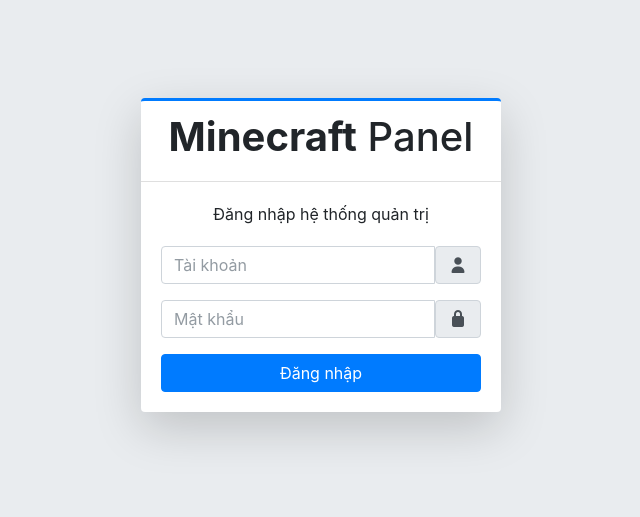
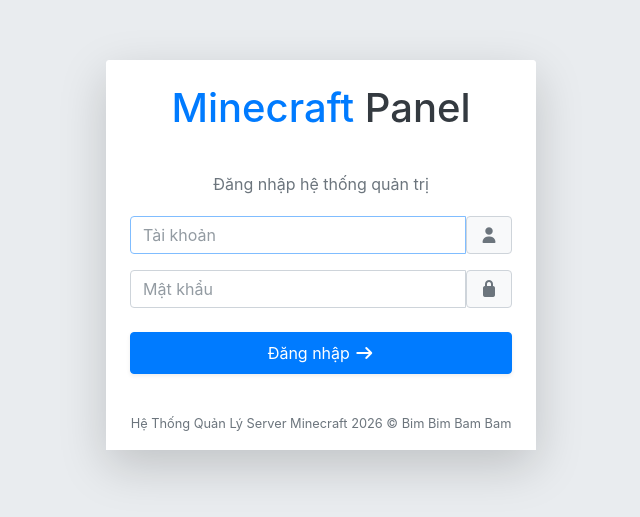
Before and after one commit to ltlanc4/minecraft-website, a React (Create React App) app in the folder website/: page / in a window 1280 px wide. Shown: the part 145-662 px from the top of the page, without its empty margins (319-959 px from the left). Built offline with nearby package versions, Linux system fonts and the light colour scheme.

Commit message:
Update: Login Failed Notification, User Must Have Permission To Login

```diff
--- a/website/src/api/axiosClient.js
+++ b/website/src/api/axiosClient.js
@@ -1,8 +1,8 @@
 import axios from 'axios';
-import Swal from 'sweetalert2'; // Import thêm Swal để hiện thông báo đẹp
+import Swal from 'sweetalert2';
 
 const axiosClient = axios.create({
-  baseURL: 'http://localhost:5000/api', // Đảm bảo đúng cổng Backend
+  baseURL: 'http://localhost:5000/api',
   headers: { 'Content-Type': 'application/json' },
 });
 
@@ -17,33 +17,43 @@ axiosClient.interceptors.response.use(
   async (err) => {
     const originalConfig = err.config;
 
-    // --- XỬ LÝ LỖI RATE LIMIT (MỚI THÊM) ---
+    // --- QUAN TRỌNG: NẾU ĐANG ĐĂNG NHẬP THÌ BỎ QUA INTERCEPTOR ---
+    // Để Login.jsx tự hiện thông báo lỗi, không được reload trang ở đây
+    if (originalConfig.url === '/login' || originalConfig.url.includes('login')) {
+        return Promise.reject(err);
+    }
+    // -------------------------------------------------------------
+
+    // Xử lý Rate Limit (429)
     if (err.response && err.response.status === 429) {
        Swal.fire({
          icon: 'warning',
          title: 'Thao tác quá nhanh!',
-         text: 'Bạn đang gửi quá nhiều yêu cầu. Vui lòng đợi một chút.',
+         text: 'Vui lòng đợi một chút.',
          timer: 5000
        });
        return Promise.reject(err);
     }
-    // ---------------------------------------
 
-    // XỬ LÝ HẾT HẠN TOKEN (GIỮ NGUYÊN)
+    // Xử lý Token hết hạn (403) - CHỈ ÁP DỤNG KHI KHÔNG PHẢI LÀ LOGIN
     if (err.response?.status === 403 && !originalConfig._retry) {
       originalConfig._retry = true;
       try {
         const refreshToken = localStorage.getItem('refreshToken');
+        // Nếu không có refresh token thì thôi, không gọi api refresh làm gì
+        if (!refreshToken) throw new Error("No refresh token");
+
         const res = await axios.post('http://localhost:5000/api/refresh', { refreshToken });
         localStorage.setItem('accessToken', res.data.accessToken);
         originalConfig.headers.Authorization = `Bearer ${res.data.accessToken}`;
         return axiosClient(originalConfig);
       } catch (_error) {
         localStorage.clear();
-        window.location.href = '/';
+        window.location.href = '/'; // Đá về trang login
         return Promise.reject(_error);
       }
     }
+
     return Promise.reject(err);
   }
 );
--- a/website/src/components/Dashboard.jsx
+++ b/website/src/components/Dashboard.jsx
@@ -61,7 +61,7 @@ const Dashboard = ({ onNavigate }) => {
           <div className="row">
             <div className="col-md-8">
               <div className="card shadow-sm h-100">
-                <div className="card-header border-0"><h3 className="card-title text-muted">Giám sát Tài nguyên (Live)</h3></div>
+                <div className="card-header border-0"><h3 className="card-title text-muted">Giám sát Tài nguyên</h3></div>
                 <div className="card-body"><div className="chart" style={{ height: '350px' }}><Line data={chartData} options={chartOptions} /></div></div>
               </div>
             </div>
--- a/website/src/components/Login.jsx
+++ b/website/src/components/Login.jsx
@@ -1,7 +1,7 @@
 import React, { useState } from 'react';
 import axiosClient from '../api/axiosClient';
 import Swal from 'sweetalert2';
-import { motion } from 'framer-motion'; // <--- Import này
+import { motion } from 'framer-motion';
 
 const Login = ({ onLoginSuccess }) => {
   const [username, setUsername] = useState('');
@@ -11,58 +11,124 @@ const Login = ({ onLoginSuccess }) => {
   const handleSubmit = async (e) => {
     e.preventDefault();
     setLoading(true);
+
     try {
       const response = await axiosClient.post('/login', { username, password });
+
       if (response.data.success) {
+        // --- THÀNH CÔNG ---
         localStorage.setItem('accessToken', response.data.accessToken);
         localStorage.setItem('refreshToken', response.data.refreshToken);
         localStorage.setItem('mc_user', JSON.stringify(response.data.user));
+
+        const Toast = Swal.mixin({ toast: true, position: 'top-end', showConfirmButton: false, timer: 3000, timerProgressBar: true });
+        Toast.fire({ icon: 'success', title: `Xin chào, ${response.data.user.username}!` });
+
         onLoginSuccess(response.data.user);
-        const Toast = Swal.mixin({ toast: true, position: 'top-end', showConfirmButton: false, timer: 3000 });
-        Toast.fire({ icon: 'success', title: 'Đăng nhập thành công' });
       }
     } catch (err) {
-      Swal.fire({ icon: 'error', title: 'Thất bại', text: err.response?.data?.message || 'Lỗi kết nối' });
-    } finally { setLoading(false); }
+      // --- THẤT BẠI ---
+      console.log("Login failed:", err);
+
+      let msg = "Lỗi kết nối Server!";
+
+      if (err.response) {
+          if (err.response.data && err.response.data.message) {
+              msg = err.response.data.message;
+          } else if (err.response.status === 403) {
+              msg = "Bạn không có quyền truy cập (Sai Role)!";
+          } else if (err.response.status === 401) {
+              msg = "Sai tài khoản hoặc mật khẩu!";
+          } else {
+              msg = `Lỗi máy chủ (${err.response.status})`;
+          }
+      } else if (err.request) {
+          msg = "Không thể kết nối đến Server.";
+      } else {
+          msg = err.message;
+      }
+
+      Swal.fire({
+        icon: 'error',
+        title: 'Đăng nhập thất bại',
+        text: msg,
+        confirmButtonColor: '#d33',
+        confirmButtonText: 'Thử lại'
+      });
+
+      setPassword(''); // Chỉ xóa mật khẩu, không làm gì thêm
+
+    } finally {
+      setLoading(false);
+    }
   };
 
   return (
     <div className="login-page bg-body-secondary d-flex justify-content-center align-items-center vh-100">
-      {/* Thêm motion.div bao quanh login-box */}
+      {/* motion.div này CHỈ CÓ tác dụng hiện dần (Fade In) lúc mới vào trang.
+         Tuyệt đối không có logic rung lắc (shake) nào ở đây.
+      */}
       <motion.div
         className="login-box"
-        style={{ width: '360px' }}
-        initial={{ opacity: 0, y: -50 }} // Bắt đầu: mờ và ở trên cao
-        animate={{ opacity: 1, y: 0 }}    // Kết thúc: rõ và về vị trí chuẩn
-        transition={{ duration: 0.5 }}    // Thời gian: 0.5 giây
+        style={{ width: '430px' }}
+        initial={{ opacity: 0, y: -20 }}
+        animate={{ opacity: 1, y: 0 }}
+        transition={{ duration: 0.5 }}
       >
-        <div className="card card-outline card-primary shadow-lg">
-          <div className="card-header text-center">
-            <h1 className="h1"><b>Minecraft</b> Panel</h1>
+        <div className="card card-outline card-primary shadow-lg border-0">
+          <div className="card-header text-center bg-white border-bottom-0 pt-4">
+            <h1 className="h1 fw-bold text-primary">Minecraft <span className="text-dark">Panel</span></h1>
           </div>
-          <div className="card-body">
-            <p className="login-box-msg">Đăng nhập hệ thống quản trị</p>
+          <div className="card-body px-4 pb-4">
+            <p className="login-box-msg text-muted">Đăng nhập hệ thống quản trị</p>
+
             <form onSubmit={handleSubmit}>
               <div className="input-group mb-3">
-                <input type="text" className="form-control" placeholder="Tài khoản" value={username} onChange={(e) => setUsername(e.target.value)} required />
-                <div className="input-group-text"><span className="fas fa-user"></span></div>
+                <input
+                  type="text"
+                  className="form-control"
+                  placeholder="Tài khoản"
+                  value={username}
+                  onChange={(e) => setUsername(e.target.value)}
+                  required
+                  autoFocus
+                />
+                <div className="input-group-text bg-light"><span className="fas fa-user text-secondary"></span></div>
               </div>
+
               <div className="input-group mb-3">
-                <input type="password" className="form-control" placeholder="Mật khẩu" value={password} onChange={(e) => setPassword(e.target.value)} required />
-                <div className="input-group-text"><span className="fas fa-lock"></span></div>
+                <input
+                  type="password"
+                  className="form-control"
+                  placeholder="Mật khẩu"
+                  value={password}
+                  onChange={(e) => setPassword(e.target.value)}
+                  required
+                />
+                <div className="input-group-text bg-light"><span className="fas fa-lock text-secondary"></span></div>
               </div>
-              <div className="row">
+
+              <div className="row mt-4">
                 <div className="col-12">
-                  <button type="submit" className="btn btn-primary w-100 fw-bold" disabled={loading}>
-                    {loading ? <i className="fas fa-spinner fa-spin"></i> : 'Đăng nhập'}
+                  <button type="submit" className="btn btn-primary w-100 fw-bold py-2 shadow-sm" disabled={loading}>
+                    {loading ? (
+                       <span><i className="fas fa-spinner fa-spin me-2"></i> Đang xử lý...</span>
+                    ) : (
+                       <span>Đăng nhập <i className="fas fa-arrow-right ms-2"></i></span>
+                    )}
                   </button>
                 </div>
               </div>
             </form>
+
+          </div>
+          <div className="card-footer bg-white border-top-0 text-center pb-3">
+             <small className="text-muted">Hệ Thống Quản Lý Server Minecraft 2026 &copy; Bim Bim Bam Bam</small>
           </div>
         </div>
       </motion.div>
     </div>
   );
 };
+
 export default Login;
--- a/website/src/context/DataContext.jsx
+++ b/website/src/context/DataContext.jsx
@@ -11,8 +11,8 @@ export const DataProvider = ({ children }) => {
   const [chartData, setChartData] = useState({
     labels: [],
     datasets: [
-      { label: 'CPU Usage', data: [], borderColor: '#dc3545', backgroundColor: 'rgba(220, 53, 69, 0.2)', tension: 0.4, fill: true, pointRadius: 0, pointHoverRadius: 6, borderWidth: 2 },
-      { label: 'RAM Usage', data: [], borderColor: '#0d6efd', backgroundColor: 'rgba(13, 110, 253, 0.2)', tension: 0.4, fill: true, pointRadius: 0, pointHoverRadius: 6, borderWidth: 2 },
+      { label: ' CPU Usage       ', data: [], borderColor: '#dc3545', backgroundColor: 'rgba(220, 53, 69, 0.2)', tension: 0.4, fill: true, pointRadius: 0, pointHoverRadius: 6, borderWidth: 2 },
+      { label: ' RAM Usage', data: [], borderColor: '#0d6efd', backgroundColor: 'rgba(13, 110, 253, 0.2)', tension: 0.4, fill: true, pointRadius: 0, pointHoverRadius: 6, borderWidth: 2 },
     ],
   });
 
```
Also changed, not shown: 1 other file (tests, documents, lock files or other folders).
